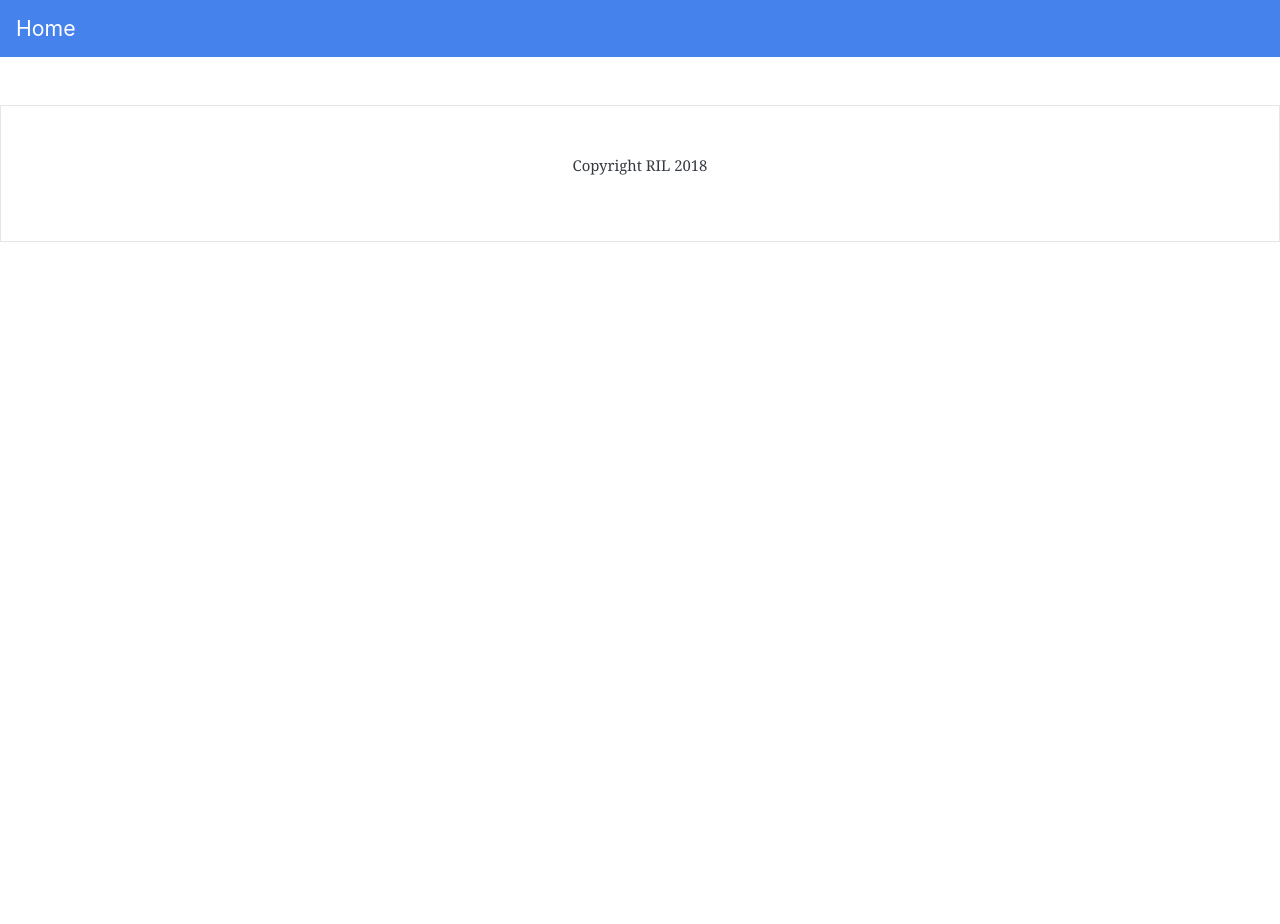
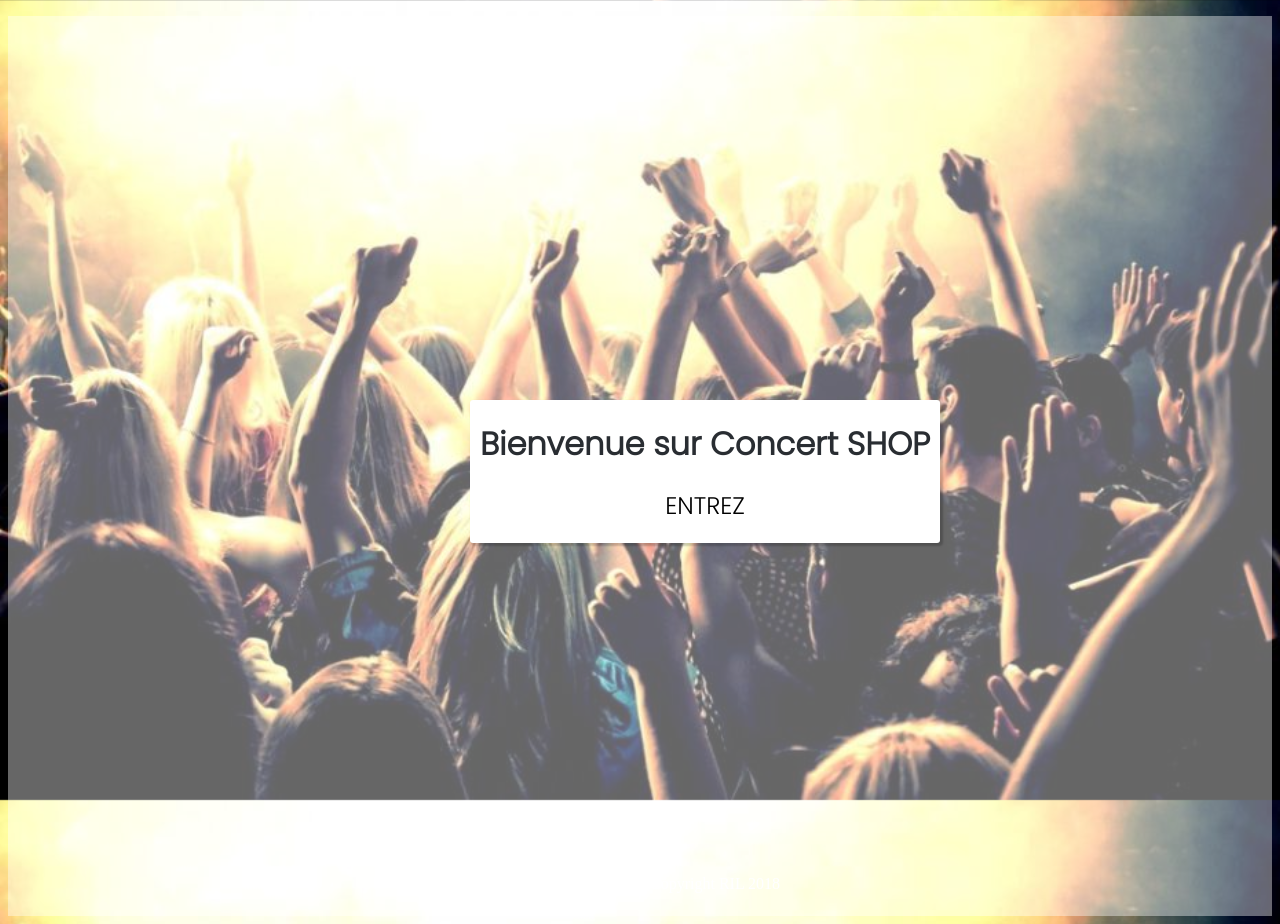
Before and after one commit to xouill/TDCesi, a Django app: page / in a window 1280 px wide. Before the commit the page ends 242 px from the top, so only its background shows below. Run offline with Django 3.2, Linux system fonts and the light colour scheme; some libraries are stand-ins or nearby versions.

Commit message:
style.css

```diff
--- /dev/null
+++ b/static/css/styles.css
@@ -0,0 +1,66 @@
+body {
+    background-image: url("../img/soiree-etudiante-fraternite.jpg");
+    background-attachment:fixed;
+    background-repeat: no-repeat;
+    background-position: center;
+    background-size: cover;
+}
+footer {
+    top: 859px;
+    right: 0px;
+    left: 650px;
+    z-index: 3;
+    color: white;
+    position: absolute;
+    z-index: 3;
+}
+.background_accueil {
+    background: rgba(255, 255, 255, 0.4);
+    z-index: 1;
+    width: auto;
+    height: 900px;
+}
+.background_white {
+    background-color: white;
+    color: #292d32;
+    z-index: 2;
+    position: absolute;
+    top: 400px;
+    left: 470px;
+    text-align: center;
+    padding-bottom: 20px;
+    border-radius: 3px;
+    box-shadow: 2px 2px 2px 1px rgba(0, 0, 0, 0.2);
+}
+.background_white>h1{
+    margin: 20px 10px;
+    font-family: 'Poppins', sans-serif;
+}
+.background_white>a{
+    font-family: 'Poppins', sans-serif;
+    text-decoration: none;
+    color: black;
+    font-size: x-large;
+}
+table {
+    width: 100%;
+    height: auto;
+    padding-left: 130px;
+}
+tr {
+    display: inline-block;
+    width: 24%;
+    padding-bottom: 20px;
+}
+img {
+    width: 80%;
+}
+.container>h1 {
+    text-align: center;
+    font-family: 'Poppins', sans-serif;
+    background-color: black;
+    color: white;
+}
+.container {
+    text-align: center;
+}
--- a/templates/base.html
+++ b/templates/base.html
@@ -8,9 +8,8 @@
         <meta charset="UTF-8">
         <meta http-equiv="x-ua-compatible" content="ie=edge">
 
-        <link rel="stylesheet" href="{% static 'css/normalize.css'%}">
-        <link rel="stylesheet" href="{% static 'css/main.css'%}">
-        <link rel="stylesheet" href="{% static 'css/bootstrap.min.css'%}">
+        <link href="https://fonts.googleapis.com/css?family=Poppins:300" rel="stylesheet">
+        <link rel="stylesheet" href="{% static 'css/styles.css'%}">
         <link rel="stylesheet" href="{% static 'js/popper.min.js'%}">
 
 
@@ -26,11 +25,11 @@
     </head>
     <body>
     <header>
-        <nav class="navbar navbar-expand-lg navbar-dark bg-primary">
+        <!--<nav class="navbar navbar-expand-lg navbar-dark bg-primary">
             <a class="navbar-brand" href="{% url 'index' %}">Home</a>
             <button class="navbar-toggler" type="button" data-toggle="collapse" data-target="#navbarColor01" aria-controls="navbarColor01" aria-expanded="false" aria-label="Toggle navigation">
                 <span class="navbar-toggler-icon"></span>
-            </button>
+            </button> -->
 
             <div class="collapse navbar-collapse" id="navbarColor01">
                 <ul class="navbar-nav mr-auto">
--- a/templates/index.html
+++ b/templates/index.html
@@ -4,4 +4,10 @@
 {% endblock %}
 
 {%  block body %}
+    <div class="background_accueil">
+        <div class="background_white">
+            <h1>Bienvenue sur Concert SHOP</h1>
+            <a href="list_view.html">ENTREZ</a>
+        </div>
+    </div>
 {% endblock %}
--- a/templates/list_view.html
+++ b/templates/list_view.html
@@ -16,7 +16,7 @@
             <tbody>
                 {% for object in object_list %}
                     <tr>
-                        <td><a href="{% url 'detail' object.pk %}"> <img src="{{ object.photoDeGroupe }}"> </a> </td><!-- liste les titre du model cocktail -->
+                        <td> <a href="{% url 'detail' object.pk %}"> <img src="{{ object.photoDeGroupe }}"> </a> <!-- liste les titre du model cocktail -->
                         {% if not forloop.last %}
                             <br>
                         {% endif %}
```
Also changed, not shown: db.sqlite3 (deleted).
